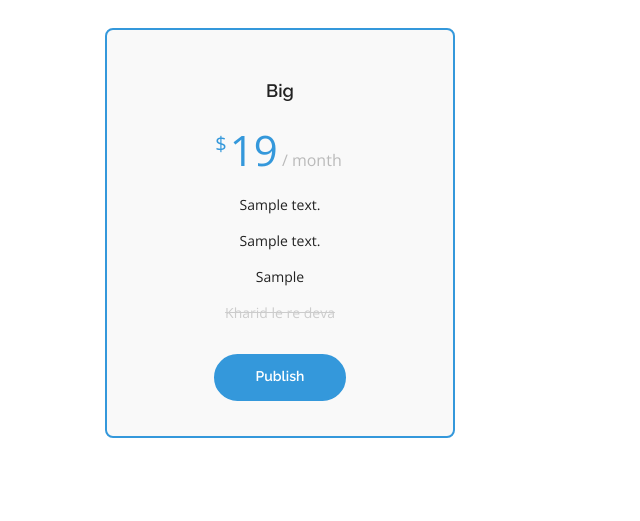
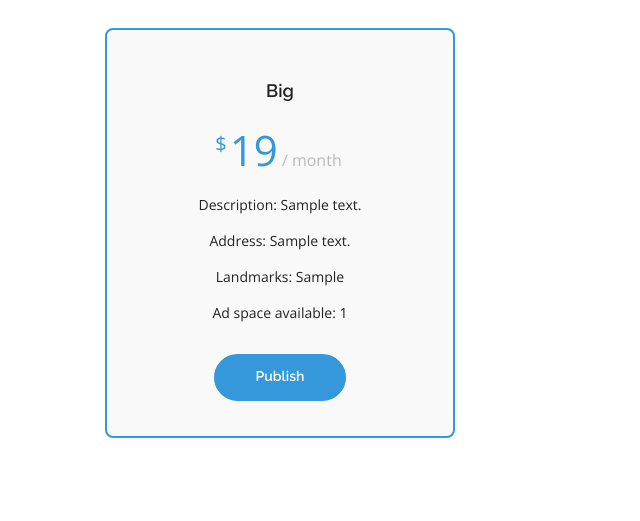
Before and after one commit to get-thepacket/Adware-pr, a Django app: page /adv/publish/00000000-0000-0000-0000-000000000001 in a window 1280 px wide. Shown: the part 185-706 px from the top of the page, without its empty margins (0-640 px from the left). Run offline with Django 3.2, Linux system fonts and the light colour scheme; a user stored in the database is signed in; tables that the repository leaves empty hold one stand-in row (values such as "Sample post"); some libraries are stand-ins or nearby versions.

Commit message:
Restrict Number of Ads per screen to 20

```diff
--- a/Adware/Advertiser/Templates/Advertiser/publish.html
+++ b/Adware/Advertiser/Templates/Advertiser/publish.html
@@ -55,10 +55,10 @@
               <h3>{{i.type}}</h3>
               <h4><sup>$</sup>19<span> / month</span></h4>
               <ul>
-                <li>{{i.description}}</li>
-                <li>{{i.address}}</li>
-                <li>{{i.landmarks}}</li>
-                <li class="na">Kharid le re deva</li>
+                <li>Description: {{i.description}}</li>
+                <li>Address: {{i.address}}</li>
+                <li>Landmarks: {{i.landmarks}}</li>
+                <li>Ad space available: {{i.ad_available}}</li>
               </ul>
               <div class="btn-wrap">
                 <a href="/adv/publish/{{ad_id}}/{{i.auto_id}}" class="btn-buy">Publish</a>
--- a/Adware/Advertiser/views.py
+++ b/Adware/Advertiser/views.py
@@ -100,7 +100,7 @@ def screen_select(request, ad_id):
     todo: geo-location based selection
     """
     search = request.GET.get('search', '')
-    Screen = Screens.objects.all()
+    Screen = [i for i in Screens.objects.all() if i.ad_available > 0]
     query_result = []
     screen_size_filter_flag = False
     big_size_flag = False
@@ -162,13 +162,16 @@ def publish(request, ad_id, screen_id):
             break
     print(1, screen)
     print(2, ad)
-    if not screen or not ad or ad.username != request.user:
-        # Screen or Ad not found
-        # Advertisement does not belong to the current user
+    if not screen or not ad or ad.username != request.user or screen.ad_available <=0:
+        # Screen or Ad not found.
+        # Advertisement does not belong to the current user.
+        # Or Screen is occupied fully.
         return redirect('/adv/publish/' + str(ad_id) + '?status="Some Error Occurred"')
     display = DisplaysAd()
     display.ad = ad
     display.screen = screen
+    screen.ad_available = screen.ad_available - 1
+    screen.save()
     display.save()
     return redirect('/adv/publish/' + str(ad_id) + '?status="Advertisement uploaded"')
 
@@ -182,6 +185,9 @@ def expire(request):
             age = timezone.now() - obj.date_created
             print(age,age.days)
             if age.days >= expiration_time:
+                screen = obj.screen
+                screen.ad_available = screen.ad_available + 1
+                screen.save()
                 obj.delete()
         return HttpResponse('expired subscriptions removed')
     return redirect('/')
```
